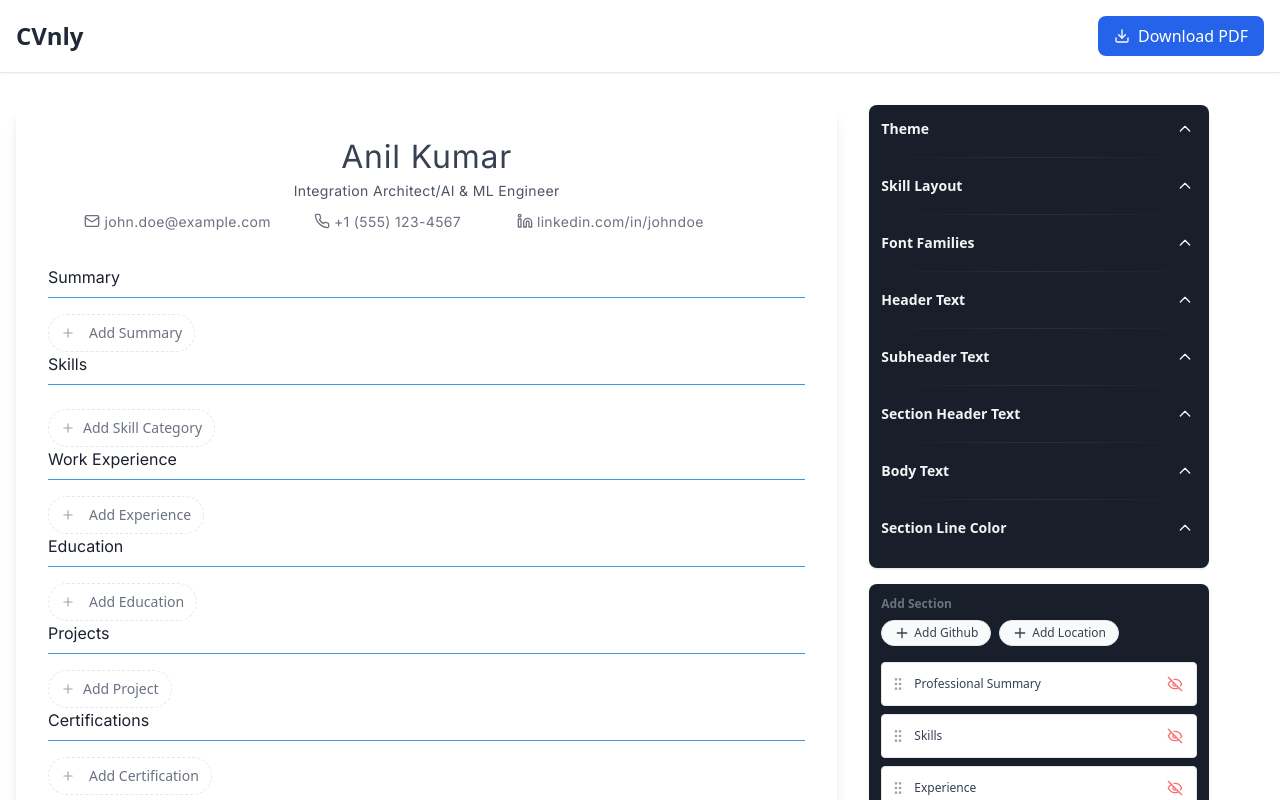
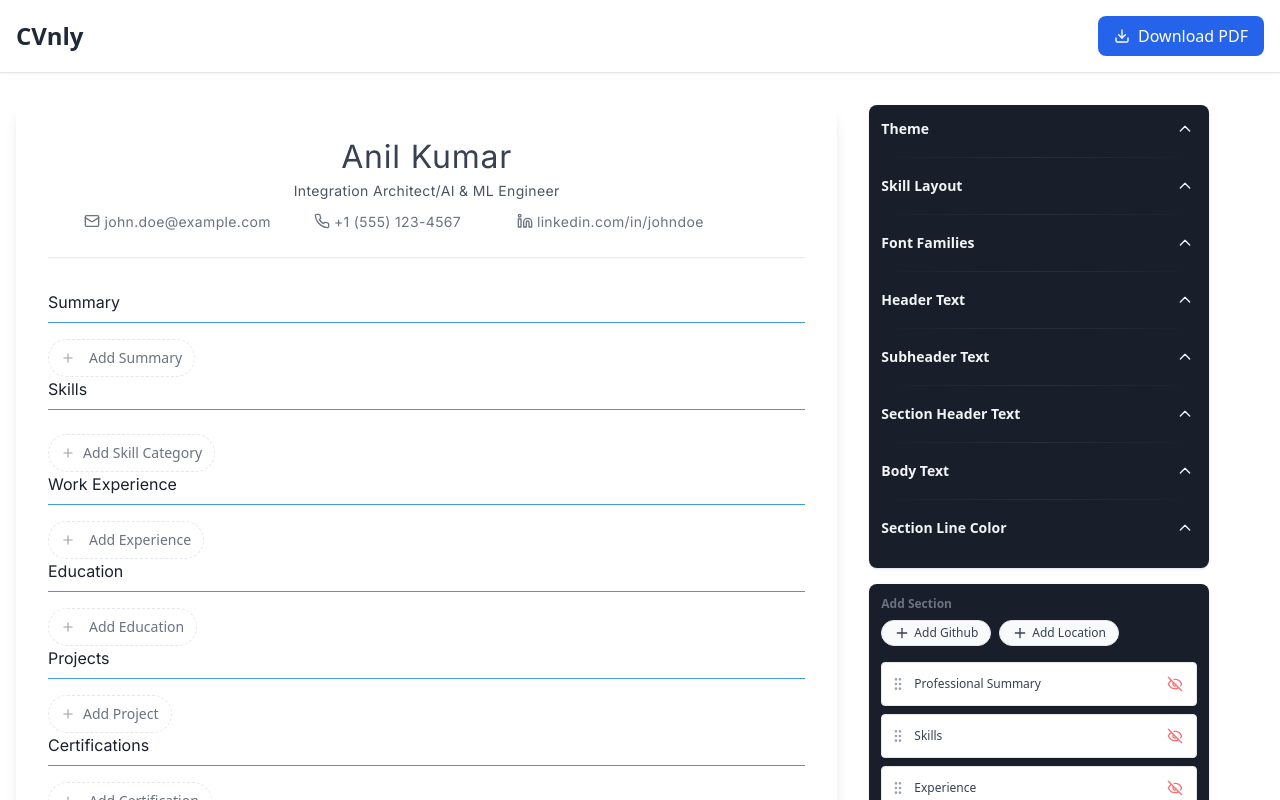
Before and after one commit to anil14349/cvnly, a React (Vite) app: page / in a window 1280 px wide. Shown: the top 800 px of the page. Built offline with nearby package versions, Linux system fonts and the light colour scheme; a web font is replaced by a local one.

Commit message:
header text

```diff
--- a/src/components/layout/ResumeHeader.tsx
+++ b/src/components/layout/ResumeHeader.tsx
@@ -3,6 +3,7 @@ import { IconType, FontOptions, SocialLink } from "../../types/common";
 import ResumeHeaderName from "./ResumeHeaderName";
 import ResumeHeaderTitle from "./ResumeHeaderTitle";
 import ResumeSocialLinks from "./ResumeSocialLinks";
+import ResumeHeaderLine from "./ResumeHeaderLine";
 
 interface ResumeHeaderProps {
   resumeData: {
@@ -26,7 +27,7 @@ const ResumeHeader: React.FC<ResumeHeaderProps> = ({
   iconFormat = "symbol",
 }) => {
   return (
-    <header className="resume-header">
+    <header className="resume-header mb-8">
       <ResumeHeaderName
         name={resumeData.name}
         fontOptions={fontOptions}
@@ -42,6 +43,9 @@ const ResumeHeader: React.FC<ResumeHeaderProps> = ({
         fontOptions={fontOptions}
         iconFormat={iconFormat}
       />
+      <ResumeHeaderLine
+        fontOptions={fontOptions}
+      />
     </header>
   );
 };
--- /dev/null
+++ b/src/components/layout/ResumeHeaderLine.tsx
@@ -0,0 +1,30 @@
+import React from "react";
+import { FontOptions } from "../../types/common";
+
+interface ResumeHeaderLineProps {
+    fontOptions: FontOptions;
+}
+
+const ResumeHeaderLine: React.FC<ResumeHeaderLineProps> = ({ fontOptions }) => {
+    // Use a lighter, more subtle color for the header line
+    const getHeaderLineColor = () => {
+        // If dark mode, use lighter colors
+        if (fontOptions.theme === 'dark') {
+            return 'rgba(229, 231, 235, 0.2)'; // Light gray with low opacity for dark mode
+        }
+        // For light mode, use subtle gray
+        return 'rgba(156, 163, 175, 0.2)'; // Gray-400 with low opacity
+    };
+
+    return (
+        <div
+            className="w-full h-[1px] mt-6"
+            style={{
+                backgroundColor: getHeaderLineColor(),
+                boxShadow: '0 0.5px 0 rgba(0, 0, 0, 0.05)'
+            }}
+        />
+    );
+};
+
+export default ResumeHeaderLine;
--- a/src/components/widgets/FontControlPanel.tsx
+++ b/src/components/widgets/FontControlPanel.tsx
@@ -258,7 +258,7 @@ const FontControlPanel: React.FC<FontControlPanelProps> = ({
               >
                 <AlignCenter className={PANEL_STYLES.icon.small} />
               </button>
-              <button
+              {/* <button
                 onClick={() => updateFontOption('headerAlignment', 'right')}
                 className={`${SKILL_LAYOUT_STYLES.button.base} ${fontOptions.headerAlignment === 'right'
                   ? SKILL_LAYOUT_STYLES.button.active[fontOptions.theme || 'light']
@@ -268,7 +268,7 @@ const FontControlPanel: React.FC<FontControlPanelProps> = ({
                 aria-label="Align right"
               >
                 <AlignRight className={PANEL_STYLES.icon.small} />
-              </button>
+              </button> */}
             </div>
           </div>
           <div className={SECTION_STYLES.content}>
```
